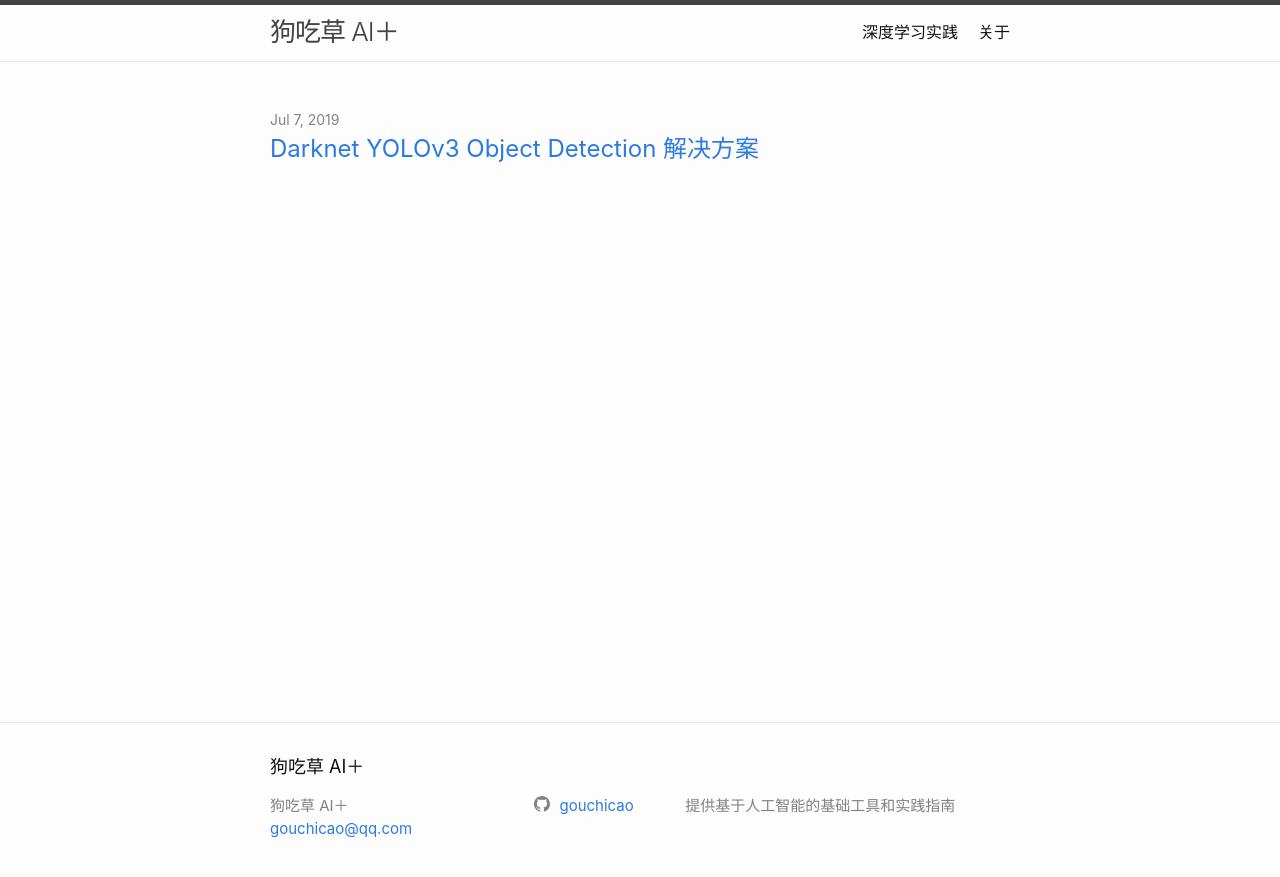
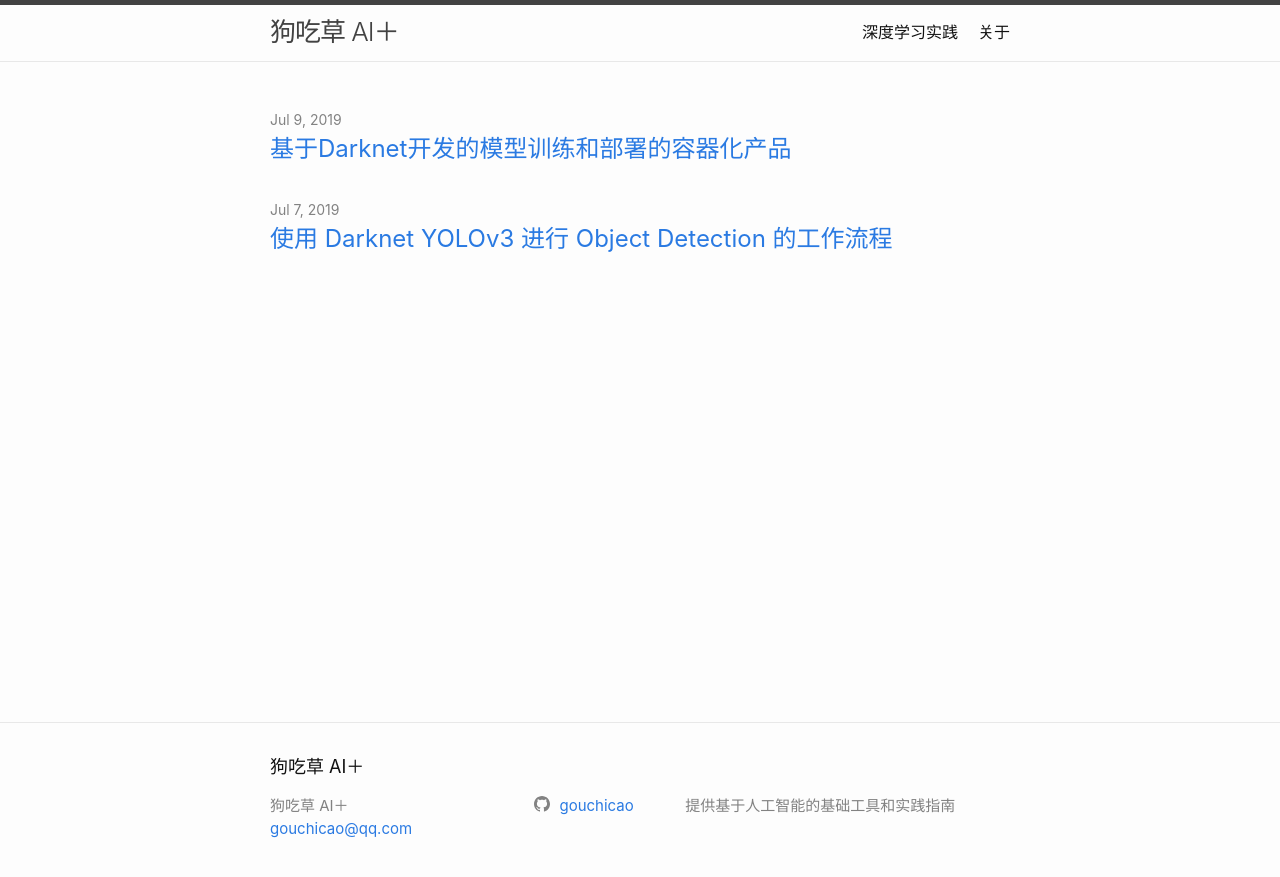
Before and after one commit to gouchicao/gouchicao.github.io, a Jekyll site: the page built from index.md, in a window 1280 px wide. Shown: the top 877 px of the page. Built offline with Jekyll 4.4.1, drawn with Linux system fonts in a browser that asks for light colours; part of the change alters nothing that is shown.

Commit message:
基于Darknet开发的模型训练和部署的容器化产品

````diff
--- a/_posts/2019-07-05-Darknet-YOLOv3-Object-Detection-Solution.markdown
+++ b/_posts/2019-07-05-Workflow-for-Object-Detection-with-Darknet-YOLOv3.markdown
@@ -1,6 +1,6 @@
 ---
 layout: post
-title:  "Darknet YOLOv3 Object Detection 解决方案"
+title:  "使用 Darknet YOLOv3 进行 Object Detection 的工作流程"
 date:   2019-07-08 06:59:35 +0800
 categories: [solution]
 tags: [object-detection]
--- /dev/null
+++ b/_posts/2019-07-09-Containerized-product-based-on-model-training-and-deployment-developed-by-Darknet.markdown
@@ -0,0 +1,162 @@
+---
+layout: post
+title:  "基于Darknet开发的模型训练和部署的容器化产品"
+date:   2019-07-09 21:27:57 +0800
+categories: [product]
+tags: [object-detection]
+---
+
+## 基于Darknet 的容器化产品
+* 模型训练工程化 [darknet]
+* 模型部署服务器 [darknet-serving]
+
+## 模型训练工程化 [darknet]
+1. 训练前的数据准备
+    * 工程目录结构
+    ```
+    project/            # 工程根目录
+    ├── cfg             # 配置目录
+    │   └── voc.names   # 标签名
+    ├── images          # 样本
+    │   ├── ...
+    │   └── ...
+    ├── labels          # YOLO标注格式
+    │   ├── ...
+    │   └── ...
+    └── test            # 训练完后用于测试（非必须）
+    ├── ...
+    └── ...
+    ```
+
+    * 举例：这里以[platen-switch](model-zoo/platen-switch)为例
+    ```
+    platen-switch/
+    ├── cfg
+    │   └── voc.names
+    ├── images
+    │   ├── IMG_9255.JPG
+    │   ├── IMG_9263.JPG
+    │   ├── IMG_9266.JPG
+    │   └── IMG_9280.JPG
+    ├── labels
+    │   ├── IMG_9255.txt
+    │   ├── IMG_9263.txt
+    │   ├── IMG_9266.txt
+    │   └── IMG_9280.txt
+    └── test
+    ├── IMG_9256.JPG
+    └── IMG_9271.JPG
+    ```
+
+2. 运行darknet容器
+    * 将工程目录作为挂载点绑定到容器
+    ```bash
+    # 使用您的工程绝对路径设置变量 project_dir
+    $ project_dir='/home/wjunjian/github/gouchicao/darknet/model-zoo/platen-switch'
+    $ sudo docker run --runtime=nvidia -it --name=darknet \
+        --volume=$project_dir:/darknet/project \
+        gouchicao/darknet:latest-gpu
+    ```
+
+3. 创建工程，用于模型训练
+    * 创建工程，自动生成训练前需要的数据
+    ```bash
+    $ python3 create_project.py
+    ```
+
+    * 创建后的目录结构
+    ```
+    platen-switch/
+    ├── backup                  # 存储模型训练时权重值
+    ├── cfg
+    │   ├── train.txt           # 存储用于训练的图像路径
+    │   ├── valid.txt           # 存储用于验证的图像路径
+    │   ├── voc.data            # 配置文件
+    │   ├── voc.names
+    │   └── yolov3.cfg          # YOLOv3神经网络文件
+    ├── data
+    │   └── labels              # 预测时，用来绘制标签名
+    │       ├── 100_0.png
+    │       ├── ...
+    │       ├── 99_7.png
+    │       └── make_labels.py
+    ├── images
+    │   ├── IMG_9255.JPG
+    │   ├── IMG_9263.JPG
+    │   ├── IMG_9266.JPG
+    │   └── IMG_9280.JPG
+    ├── labels
+    │   ├── IMG_9255.txt
+    │   ├── IMG_9263.txt
+    │   ├── IMG_9266.txt
+    │   └── IMG_9280.txt
+    ├── predict                 # 用来保存预测的图片
+    └── test
+    ├── IMG_9256.JPG
+    └── IMG_9271.JPG
+    ```
+
+4. 配置超参数
+    * 编辑YOLO神经网络文件：yolov3.cfg
+    ```
+    20行：max_batches = 2000    # 训练的轮数
+    603行：filters=21    # (classes + 5)*3  classes指cfg/voc.data中的值
+    610行：classes=2
+    689行：filters=21    # (classes + 5)*3
+    696行：classes=2
+    776行：filters=21    # (classes + 5)*3
+    783行：classes=2
+    ```
+
+5. 训练模型
+    ```bash
+    $ cd /darknet/project/
+    $ ../darknet detector train cfg/voc.data cfg/yolov3.cfg ../darknet53.conv.74
+
+    # 使用多GPU训练
+    $ ../darknet detector train cfg/voc.data cfg/yolov3.cfg ../darknet53.conv.74 -gpus 0,1,2,3
+    ```
+
+6. 测试模型
+    ```bash
+    $ ../darknet detector test cfg/voc.data cfg/yolov3.cfg backup/yolov3_final.weights test.jpg
+    ```
+
+## 模型部署服务器 [darknet-serving]
+1. 生成部署模型的数据
+    ```bash
+    $ cd /darknet/
+    $ python3 generate_model_deploy_data.py
+    ```
+
+2. 生成模型数据的目录结构
+    ```bash
+    platen-switch/
+    └── model
+       ├── voc.data
+       ├── voc.names
+       ├── yolov3.cfg
+       └── yolov3_final.weights
+    ```
+
+3. 运行模型预测服务
+    ```bash
+    # 使用您本机的绝对路径设置model_dir
+    $ model_dir=/home/wjunjian/github/gouchicao/darknet/model-zoo/platen-switch/model
+
+    # 部署模型
+    $ sudo docker run --runtime=nvidia -it --name=darknet-serving \
+        --volume=$model_dir:/model \
+        darknet-serving:latest-gpu
+    ```
+
+## 压板开关预测效果
+![压板开关预测](https://github.com/gouchicao/darknet/blob/master/model-zoo/platen-switch/predict/IMG_9256.JPG?raw=true)
+
+[darknet]: https://github.com/gouchicao/darknet
+[darknet-serving]: https://github.com/gouchicao/darknet-serving
+
+## 参考资料
+* [darknet](https://github.com/gouchicao/darknet)
+* [darknet-serving](https://github.com/gouchicao/darknet-serving)
+* [模型动物园](https://github.com/gouchicao/darknet/tree/master/model-zoo)
````
